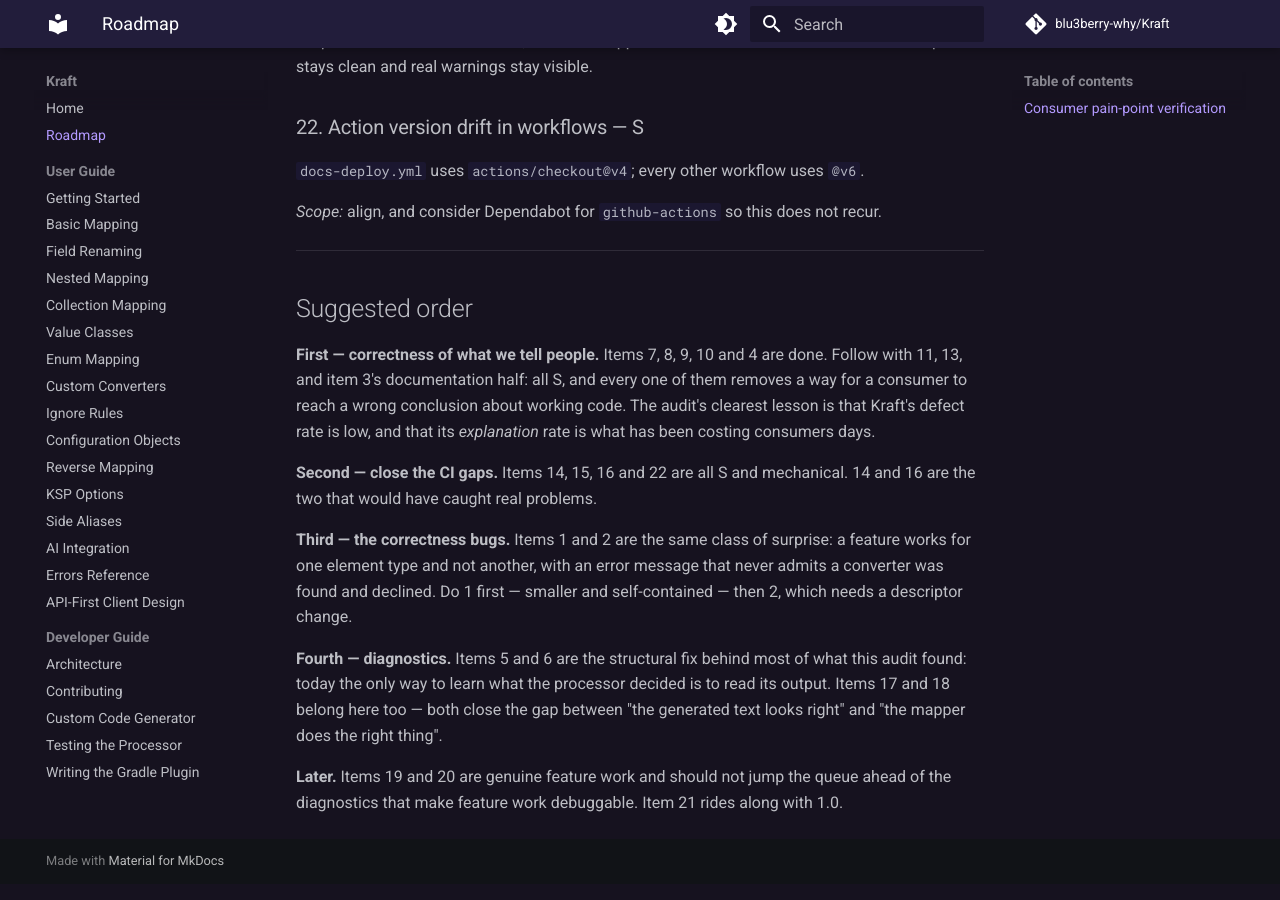
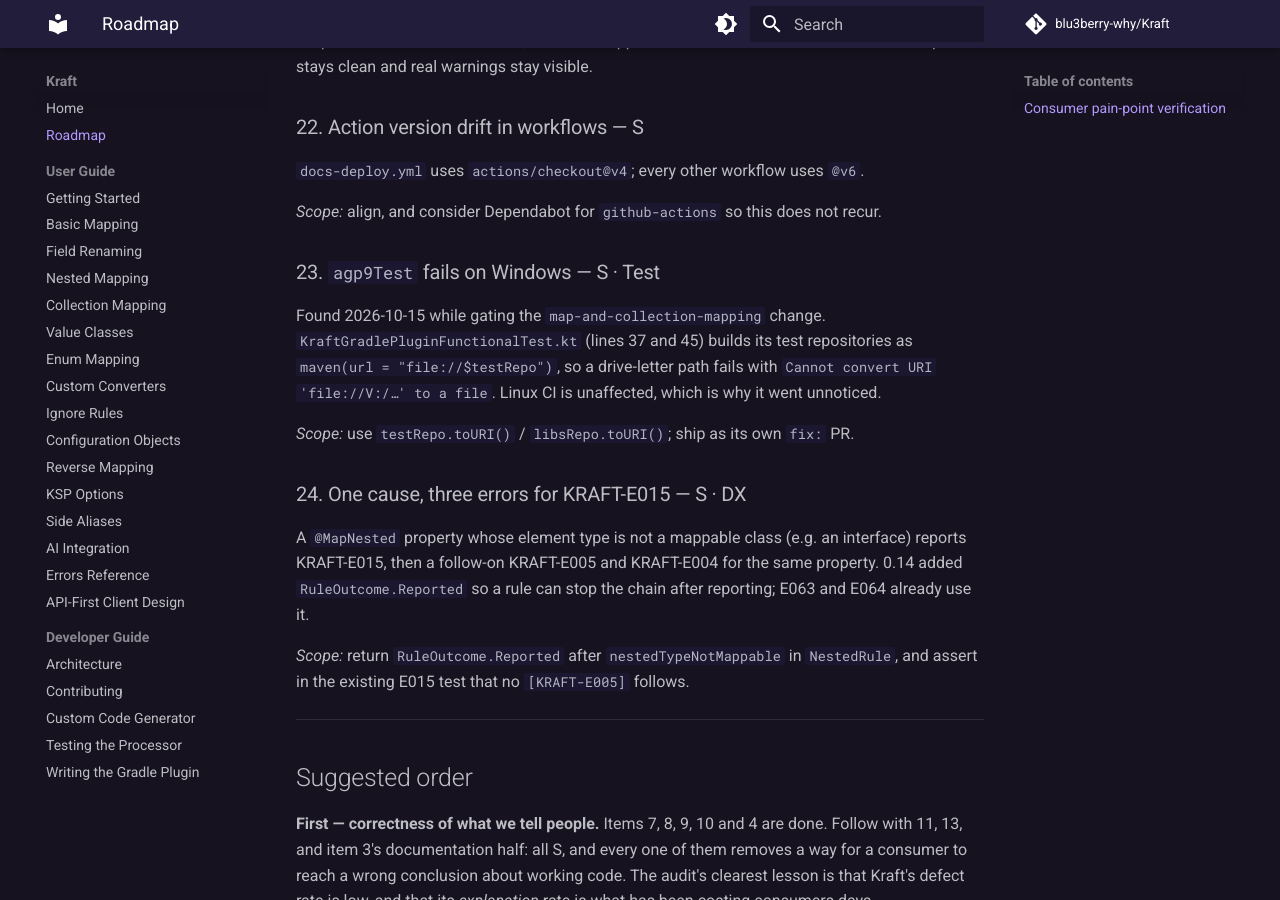
Before and after one commit to blu3berry-why/Kraft, an MkDocs documentation site: the page built from docs/ROADMAP.md, in a window 1280 px wide and 900 px high, scrolled down 8044 px. Built offline with MkDocs 1.6.1 and Material for MkDocs 9.7.7, drawn with Linux system fonts in a browser that asks for light colours; comment, search, counter and statistics services are not loaded.

Commit message:
retro(follow-up): park agp9 Windows URI bug and E015 triple-report, add detekt budget note
Co-Authored-By: Claude Opus 5.5 <noreply@anthropic.com>
Claude-Session: https://claude.ai/code/session_01VctWV9MxHYkzxajayyRbVB

```diff
--- a/docs/ROADMAP.md
+++ b/docs/ROADMAP.md
@@ -316,6 +316,25 @@ output stays clean and real warnings stay visible.
 
 *Scope:* align, and consider Dependabot for `github-actions` so this does not recur.
 
+### 23. `agp9Test` fails on Windows — S · Test
+
+Found 2026-10-15 while gating the `map-and-collection-mapping` change. `KraftGradlePluginFunctionalTest.kt`
+(lines 37 and 45) builds its test repositories as `maven(url = "file://$testRepo")`, so a
+drive-letter path fails with `Cannot convert URI 'file://V:/…' to a file`. Linux CI is
+unaffected, which is why it went unnoticed.
+
+*Scope:* use `testRepo.toURI()` / `libsRepo.toURI()`; ship as its own `fix:` PR.
+
+### 24. One cause, three errors for KRAFT-E015 — S · DX
+
+A `@MapNested` property whose element type is not a mappable class (e.g. an interface)
+reports KRAFT-E015, then a follow-on KRAFT-E005 and KRAFT-E004 for the same property. 0.14
+added `RuleOutcome.Reported` so a rule can stop the chain after reporting; E063 and E064
+already use it.
+
+*Scope:* return `RuleOutcome.Reported` after `nestedTypeNotMappable` in `NestedRule`, and
+assert in the existing E015 test that no `[KRAFT-E005]` follows.
+
 ---
 
 ## Suggested order
```
Also changed, not shown: docs/developer-guide/contributing.md (+7 -0 lines).
